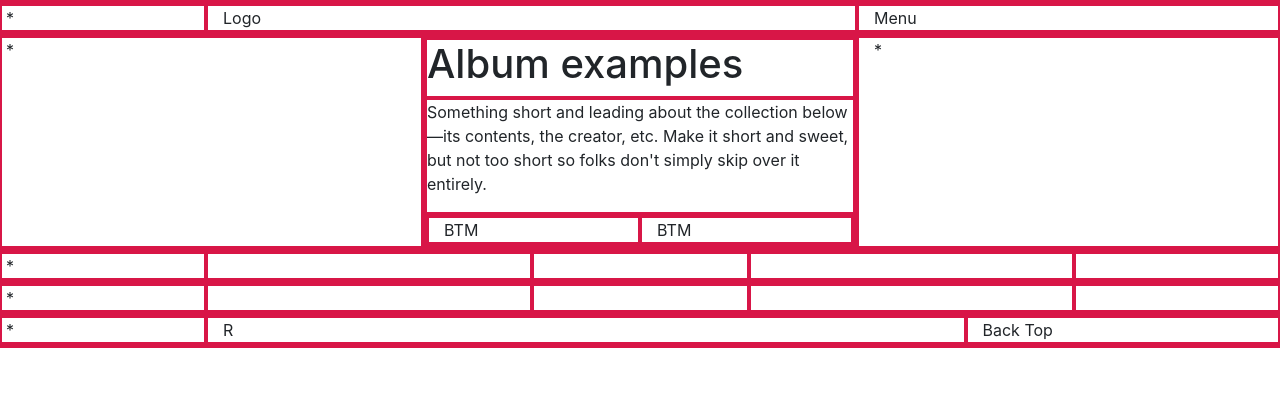
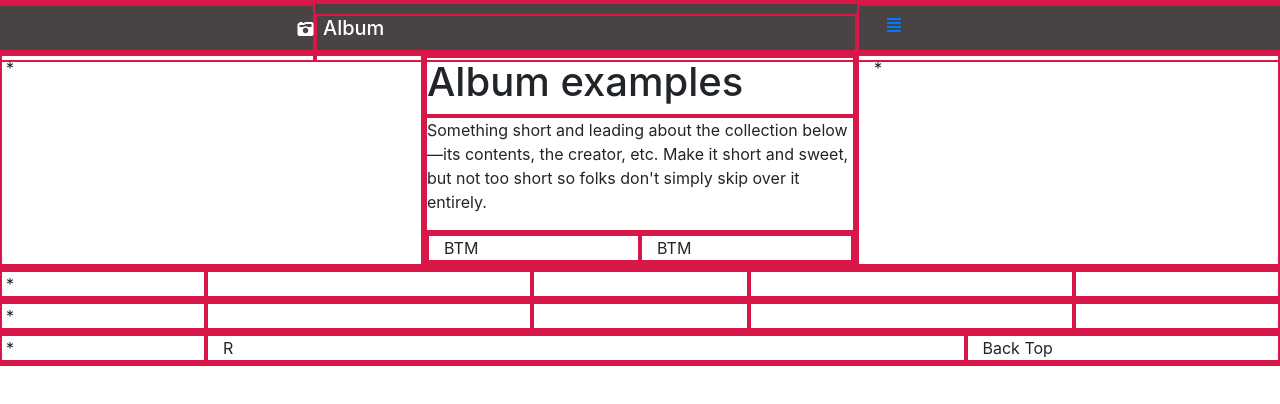
Before and after one commit to Eliiminado/AlbumFotos, a plain HTML site: page index.html in a window 1280 px wide. Drawn offline with nearby package versions, Linux system fonts and the light colour scheme.

Commit message:
Programado hasta intento de dropdown o boton

```diff
--- a/MyStyle.css
+++ b/MyStyle.css
@@ -1,3 +1,24 @@
 div {
     border: 2px solid rgb(216, 22, 71);
 }
+#Nav{
+    background-color: rgb(73, 67, 67);
+    height: 50px;
+}
+#Logo{
+    color: rgb(255, 255, 255);
+    margin-top: 10px;
+    padding-left: 0.5%;
+
+}
+#Camera{
+    color: white;
+    padding-left: 100%;
+    margin-top: 15px;
+}
+#collapseExample{
+    background-color: rgb(73, 67, 67);
+}
+.h4{
+    color: white;
+}
--- a/index.html
+++ b/index.html
@@ -16,14 +16,39 @@
     <body>
        <div>
            <div class="row" id="Nav">
-               <div class="col-2" id="Empty">
-                   *
+               <div class="col-3" id="Empty">
+                <i class="fa-solid fa-camera-retro" id="Camera"></i>
                </div>
-               <div class="col-6" id="Logo">
-                Logo
+               <div class="col-5" id="Logo">
+                <h5>Album</h5>
                </div>
                <div class="col-4" id="Dropdown">
-                Menu
+                    <p>
+                        <a class="btn btn" data-toggle="collapse" href="#collapseExample" role="button" aria-expanded="false" aria-controls="collapseExample">
+                            <i class="fa-solid fa-align-justify"></i>
+                        </a>
+
+                    </p>
+                    <div class="collapse" id="collapseExample">
+                        <div class="card card-body">
+                            <div class="row">
+                                <div class="col-3" id="Empty9">
+
+                                </div>
+                                <div class="col-5">
+                                    <h4>About</h4>
+                                    <p>Add some information about the album below, the author, or any other background context. Make it a few sentences long so folks can pick up some informative tidbits. Then, link them off to some social networking sites or contact information.
+                                    </p>
+                                </div>
+                                <div class="col-4" id="Contact">
+                                    <h4>
+                                        Contact
+                                    </h4>
+
+                                </div>
+                            </div>
+                        </div>
+                    </div>
                </div>
            </div>
 
```
